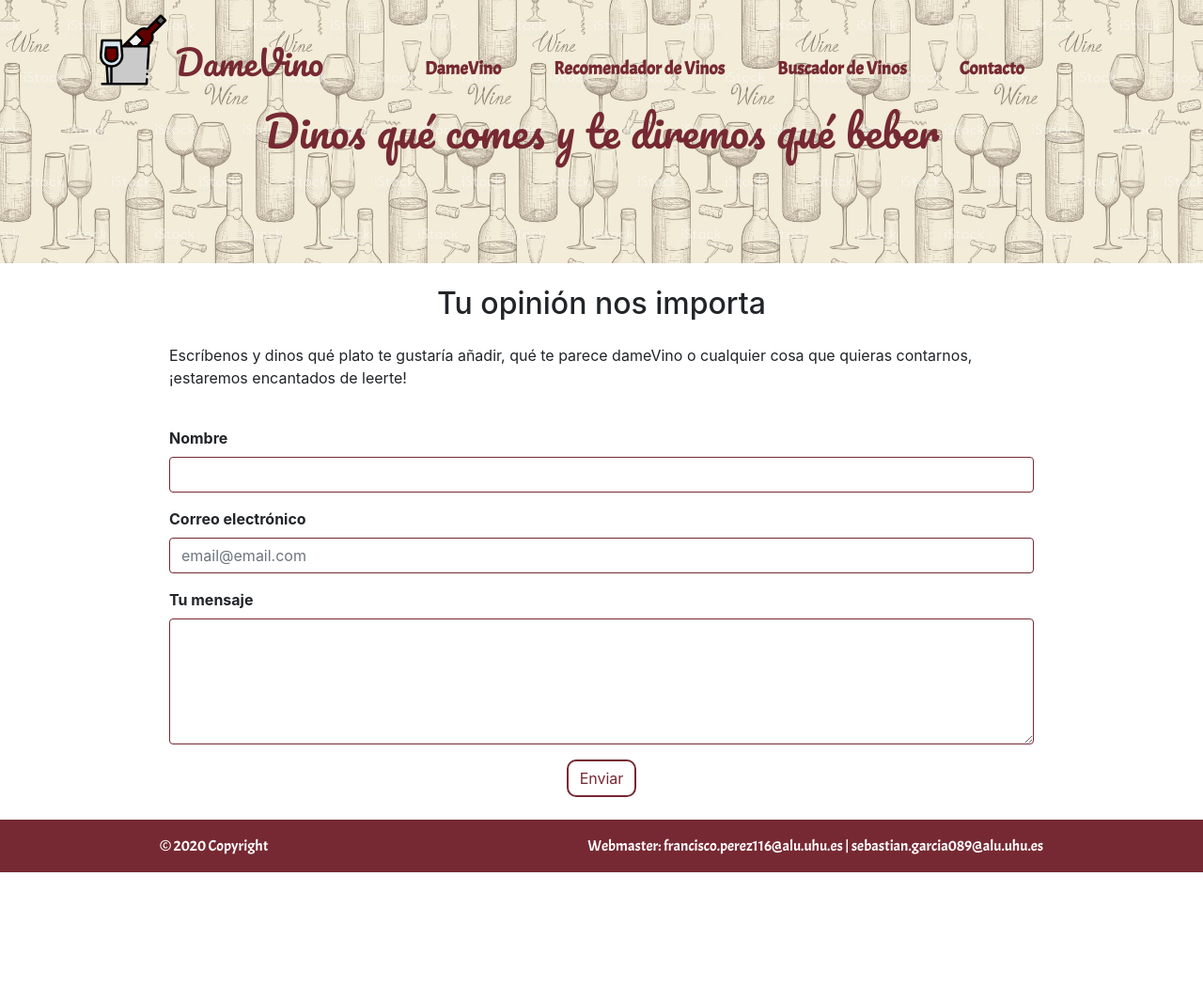
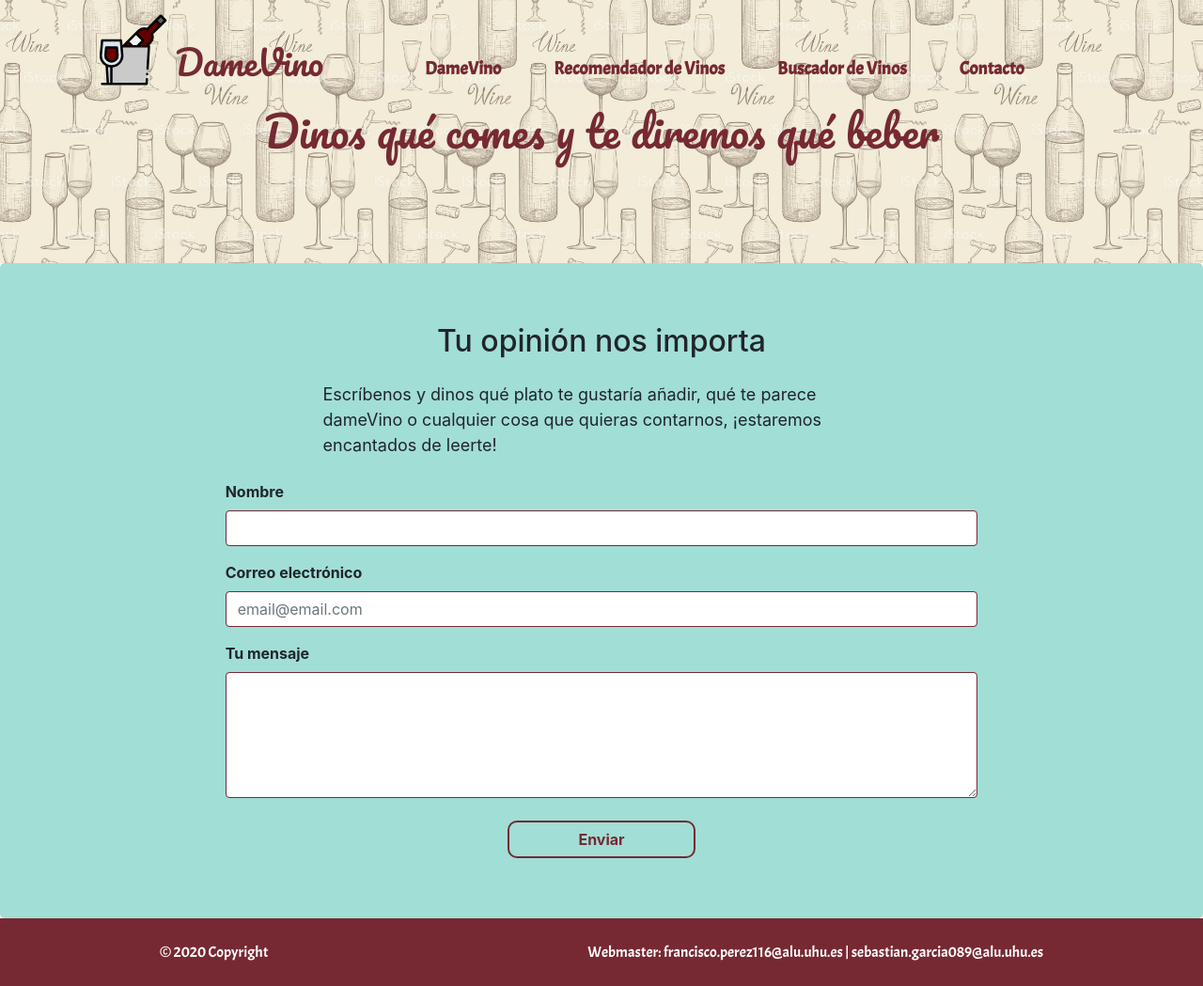
Before and after one commit to sebagm/damevino, a Django app: page /contacto/ in a window 1280 px wide. Shown: the whole page at 94% size. Before the commit the page ends 928 px from the top, so only its background shows below. Run offline with Django 3.2, Linux system fonts and the light colour scheme; some libraries are stand-ins or nearby versions.

Commit message:
Template contacto terminado

```diff
--- a/dameVino/templates/contacto.html
+++ b/dameVino/templates/contacto.html
@@ -1,18 +1,18 @@
 {% extends "base.html" %}
 
-{% block title %} Contacto {% endblock %}
+{% block title %} DameVino - Contacto {% endblock %}
 
 {% block content %}
 
-<div id="contenedor" class="container mt-4">
-    <div class="row justify-content-center mb-4">
-        <div class="col-10">
+<div id="contenedor" class="jumbotron my-0" style="background-color: #a1ded6;">
+    <div class="row justify-content-center mb-2">
+        <div class="col-xl-6 col-xs-8">
             <h2 class="d-flex justify-content-center mb-4">Tu opinión nos importa</h2>
-            <p class="d-flex justify-content-center">Escríbenos y dinos qué plato te gustaría añadir, qué te parece dameVino o cualquier cosa que quieras contarnos, ¡estaremos encantados de leerte!</p>
+            <p class="d-flex justify-content-center" style="font-size: large;">Escríbenos y dinos qué plato te gustaría añadir, qué te parece dameVino o cualquier cosa que quieras contarnos, ¡estaremos encantados de leerte!</p>
         </div>
     </div>
-    <div class="row justify-content-center mb-4">
-        <div class="col-10">
+    <div class="row justify-content-center">
+        <div class="col-md-8 col-xs-10">
             <div id="group1" class="form-group">
                 <label for="nom"><b>Nombre</b></label>
                 <input type="text" id="nom" name="nom" class="form-control" style="border-color: #762933">
@@ -25,8 +25,8 @@
                 <label for="mensaje"><b>Tu mensaje</b></label>
                 <textarea id="mensaje" name="mensaje" class="form-control" rows="5" style='border-color: #762933'></textarea>
             </div>
-            <div class="d-flex justify-content-center mt-3">
-                <button class="btn boton" onclick = enviar()>Enviar</button>
+            <div class="d-flex justify-content-center mt-4">
+                <button class="btn boton" onclick = enviar() style="width: 25%;"><b>Enviar</b></button>
             </div>
         </div>
     </div>
@@ -42,18 +42,24 @@
 
         if(nombre != ""){
             if(correo != ""){
-                if(msg != ""){
-                    $("#contenedor").html("<p class='d-flex justify-content-center' style='font-size: '><b>Tu mensaje ha sido enviado correctamente</b></p>")
-                    $("#contenedor").append("<div class='col d-flex justify-content-center'><a class='btn boton mb-4' href='{% url 'inicio' %}' style='margin-right: 5px; alig'>DameVino</a><a class='btn boton mb-4' href='{% url 'contacto' %}' style='margin-left: 5px'>Contacto</a></div")
+                var regex = /^([a-zA-Z0-9_\.\-])+\@(([a-zA-Z0-9\-])+\.)+([a-zA-Z0-9]{2,4})+$/;
+
+                if(regex.test(correo)){
+                    if(msg != ""){
+                        $("#contenedor").html("<p class='d-flex justify-content-center' style='font-size: '><b>Tu mensaje ha sido enviado correctamente</b></p>")
+                        $("#contenedor").append("<div class='col d-flex justify-content-center'><a class='btn boton mt-4' href='{% url 'inicio' %}' style='margin-right: 5px; alig'><b>DameVino</b></a><a class='btn boton mt-4' href='{% url 'contacto' %}' style='margin-left: 5px'><b>Contacto</b></a></div")
+                    }
+                    else
+                        $("#group3").append("<p id='advertencia' style='color: #762933'><b>Este campo no puede estar vacío</b></p>")
                 }
                 else
-                    $("#group3").append("<p id='advertencia' style='color: red'>Este campo no puede estar vacío</p>")
+                $("#group2").append("<p id='advertencia' style='color: #762933'><b>El correo no tiene una estructura válida</b></p>")
             }
             else
-                $("#group2").append("<p id='advertencia' style='color: red'>Este campo no puede estar vacío</p>")
+                $("#group2").append("<p id='advertencia' style='color: #762933'><b>Este campo no puede estar vacío</b></p>")
         }
         else
-            $("#group1").append("<p id='advertencia' style='color: red'>Este campo no puede estar vacío</p>")
+            $("#group1").append("<p id='advertencia' style='color: #762933'><b>Este campo no puede estar vacío</b></p>")
     }
 </script>
 {% endblock %}
--- a/dameVino/templates/detalles.html
+++ b/dameVino/templates/detalles.html
@@ -1,6 +1,6 @@
 {% extends "base.html" %}
 
-{% block title %} Detalles {% endblock %}
+{% block title %} DameVino - Detalles {% endblock %}
 
 {% block content %}
 
--- a/dameVino/templates/footer.html
+++ b/dameVino/templates/footer.html
@@ -1,4 +1,4 @@
-<div class="footer-copyright py-3 text-white d-flex justify-content-around" style="background-color: #762933; font-family: 'Acme', sans-serif;">
+<div class="footer-copyright py-4 text-white d-flex justify-content-around" style="background-color: #762933; font-family: 'Acme', sans-serif;">
     <span>© 2020 Copyright</span>
     <span>Webmaster: francisco.perez116@alu.uhu.es | sebastian.garcia089@alu.uhu.es</span>
 </div>
--- a/dameVino/templates/inicio.html
+++ b/dameVino/templates/inicio.html
@@ -27,14 +27,14 @@
                 <img src="{% static 'img/ensalada.svg' %}" width="250" height="250" class="d-inline-block align-bottom" alt="" style="margin-left: 6.5em;">
                 <h3>Dinos qué vas a comer, y te sugeriremos 5 vinos distintos</h3>
                 <p class="lead">Dinos el maridaje con el que quieres acompañar el vino, elige las distintas características que desea que tenga y espera a que nuestro recomendador haga la magia.</p>
-                <a role="button" class="btn boton" href="{% url 'recomendador' %}">Recomendador</a>
+                <a role="button" class="btn boton" href="{% url 'recomendador' %}"><b>Recomendador</b></a>
           </div>
           <div class="col">
               {% load static %}
               <img src="{% static 'img/botella_copa.svg' %}" width="250" height="250" class="d-inline-block align-bottom" alt="" style="margin-top: 3em; margin-bottom: 2em; margin-left: 6.5em;">
               <h3>O puedes buscar tú el vino directamente</h3>
               <p class="lead">Tenemos una vinoteca con más de 150 referencias donde podrás buscar vinos por tipo de vino, D.O., puntuación, maridaje, etc. y descubrir nuestra selección en cada caso.</p>
-              <a role="button" class="btn boton" href="{% url 'vinoteca' %}">Ir a la vinoteca</a>
+              <a role="button" class="btn boton" href="{% url 'vinoteca' %}"><b>Ir a la vinoteca</b></a>
           </div>
       </div>
     </div>
--- a/dameVino/templates/recomendador.html
+++ b/dameVino/templates/recomendador.html
@@ -1,6 +1,6 @@
 {% extends "base.html" %}
 
-{% block title %} Recomendador de Vinos {% endblock %}
+{% block title %} DameVino - Recomendador {% endblock %}
 
 {% block content %}
 
--- a/dameVino/templates/vinoteca.html
+++ b/dameVino/templates/vinoteca.html
@@ -1,6 +1,6 @@
 {% extends "base.html" %}
 
-{% block title %} Buscador de Vinos {% endblock %}
+{% block title %} DameVino - Vinoteca {% endblock %}
 
 {% block content %}
 
```
